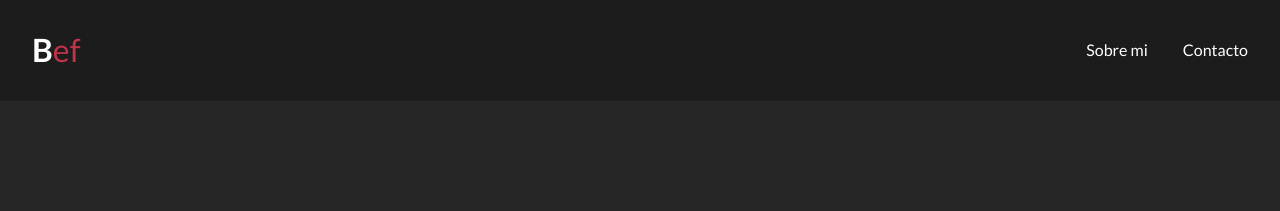
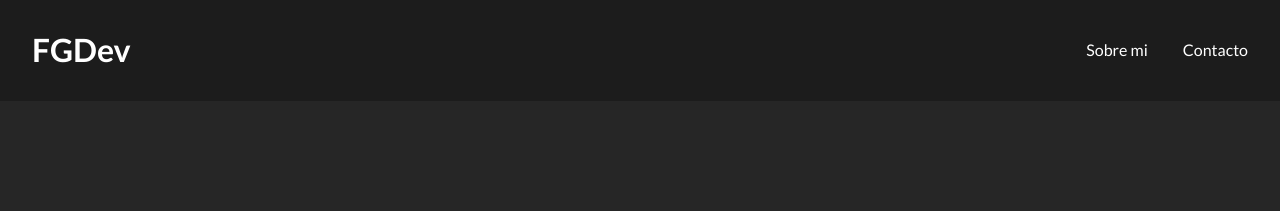
Before and after one commit to Devgutierrez/Devgutierrez.github.io, a Jekyll site: the page built from _posts/2017-07-12-nevada-on-the-way-to-nevada.markdown, in a window 1280 px wide and 900 px high. Shown: the top 211 px of the window. Built offline with Jekyll 4.4.1, drawn with Linux system fonts in a browser that asks for light colours; comment, search, counter and statistics services are not loaded.

Commit message:
Update _config.yml

```diff
--- a/_config.yml
+++ b/_config.yml
@@ -1,4 +1,4 @@
-logo: # add logo name
+logo: FGDev # add logo name
 title: Francisco Gutiérrez Developer
 description: > # this means to ignore newlines until "baseurl:"
   Desarrollador Full-Stack
```
